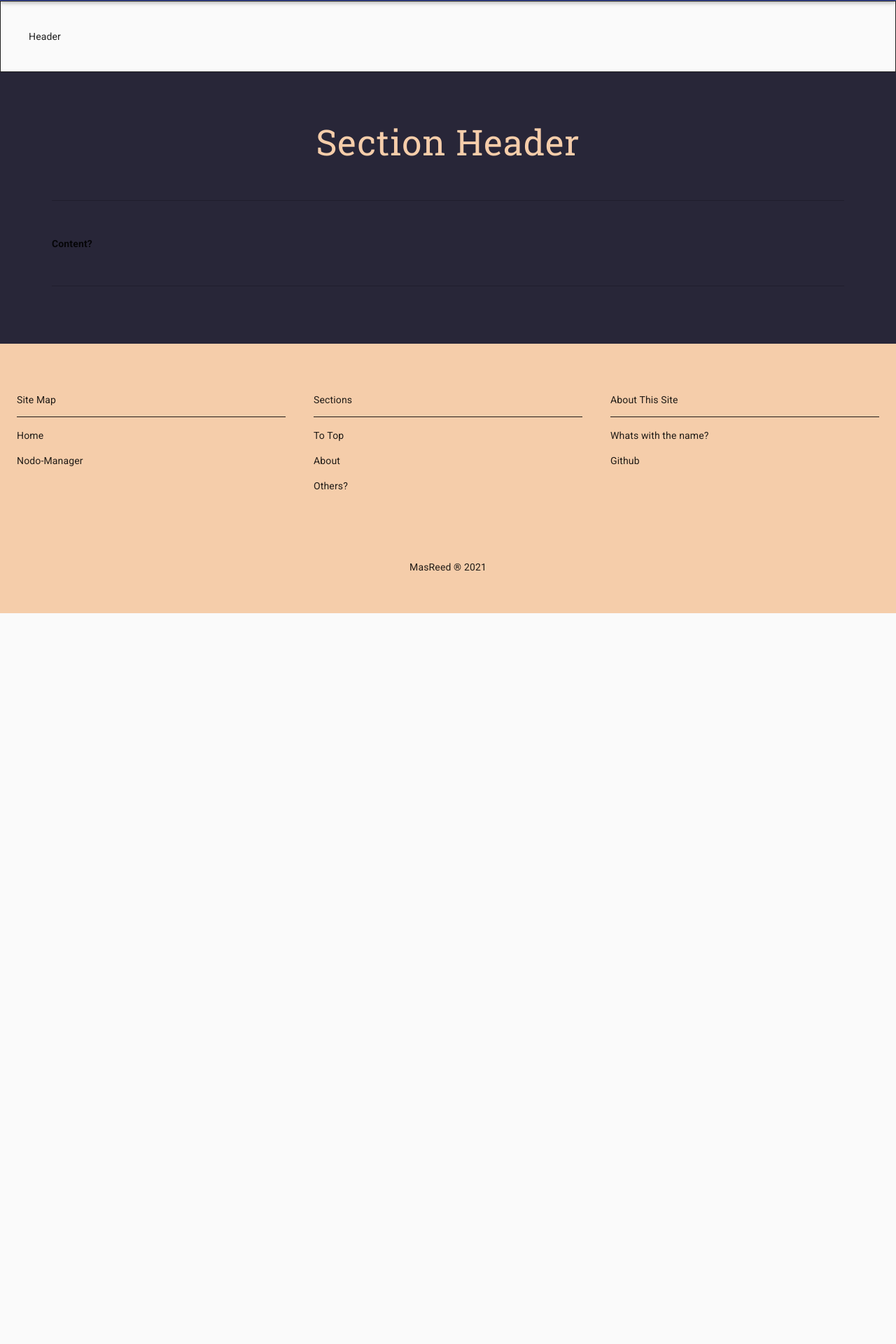
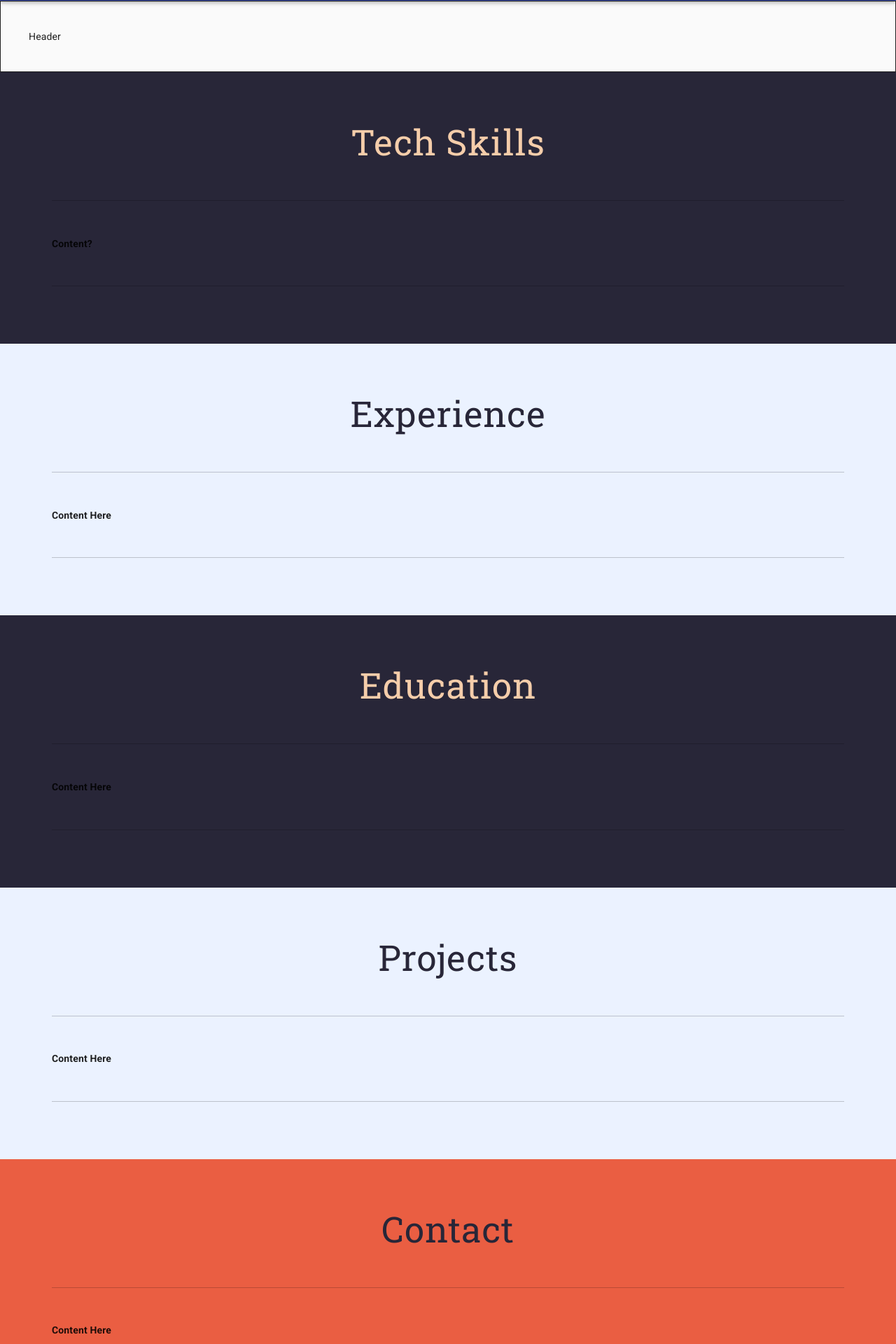
Before and after one commit to MasReed/personal-interactive-website, a React (Create React App) app: page / in a window 1280 px wide. Shown: the part 63-1983 px from the top of the page at 70% size. Before the commit the page ends 939 px from the top, so only its background shows below. Built offline with nearby package versions, Linux system fonts and the light colour scheme.

Commit message:
Add SectionLayout with bg/text color for each CV section

```diff
--- a/src/App.js
+++ b/src/App.js
@@ -8,6 +8,13 @@ import PageFooter from './PageFooter'
 import SectionLayout from './SectionLayout'
 
 function App() {
+
+  const purple = '#282638'
+  const orange = '#ea5e42'
+  const cream = '#f5cdaa'
+  const gray = '#49464d'
+  const white = '#EBF2FF'
+
   return (
     <Box style={{ display: 'flex', flexDirection: 'column', minHeight: '100vh' }}>
       <AppBar position='sticky'>
@@ -26,15 +33,62 @@ function App() {
         </Box>
       </header>
 
+      {/* Main Content of Page */}
       <Box id='content' style={{ flex: 1 }}>
+        {/* About */}
+        {/* Skills */}
         <SectionLayout
-          sectionHeader={'Section Header'}
+          sectionHeader={'Tech Skills'}
           theme={{
-            backgroundColor: '#282638',
-            color: '#f5cdaa'
+            backgroundColor: purple,
+            color: cream
           }}
         >
           <h4>Content?</h4>
+        </SectionLayout>
+
+        {/* Experience */}
+        <SectionLayout
+          sectionHeader={'Experience'}
+          theme={{
+            backgroundColor: white,
+            color: purple
+          }}
+        >
+          <h4>Content Here</h4>
+        </SectionLayout>
+
+        {/* Education */}
+        <SectionLayout
+          sectionHeader={'Education'}
+          theme={{
+            backgroundColor: purple,
+            color: cream
+          }}
+        >
+          <h4>Content Here</h4>
+        </SectionLayout>
+
+        {/* Projects */}
+        <SectionLayout
+          sectionHeader={'Projects'}
+          theme={{
+            backgroundColor: white,
+            color: purple
+          }}
+        >
+          <h4>Content Here</h4>
+        </SectionLayout>
+
+        {/* Contact */}
+        <SectionLayout
+          sectionHeader={'Contact'}
+          theme={{
+            backgroundColor: orange,
+            color: purple
+          }}
+        >
+          <h4>Content Here</h4>
         </SectionLayout>
       </Box>
 
```
